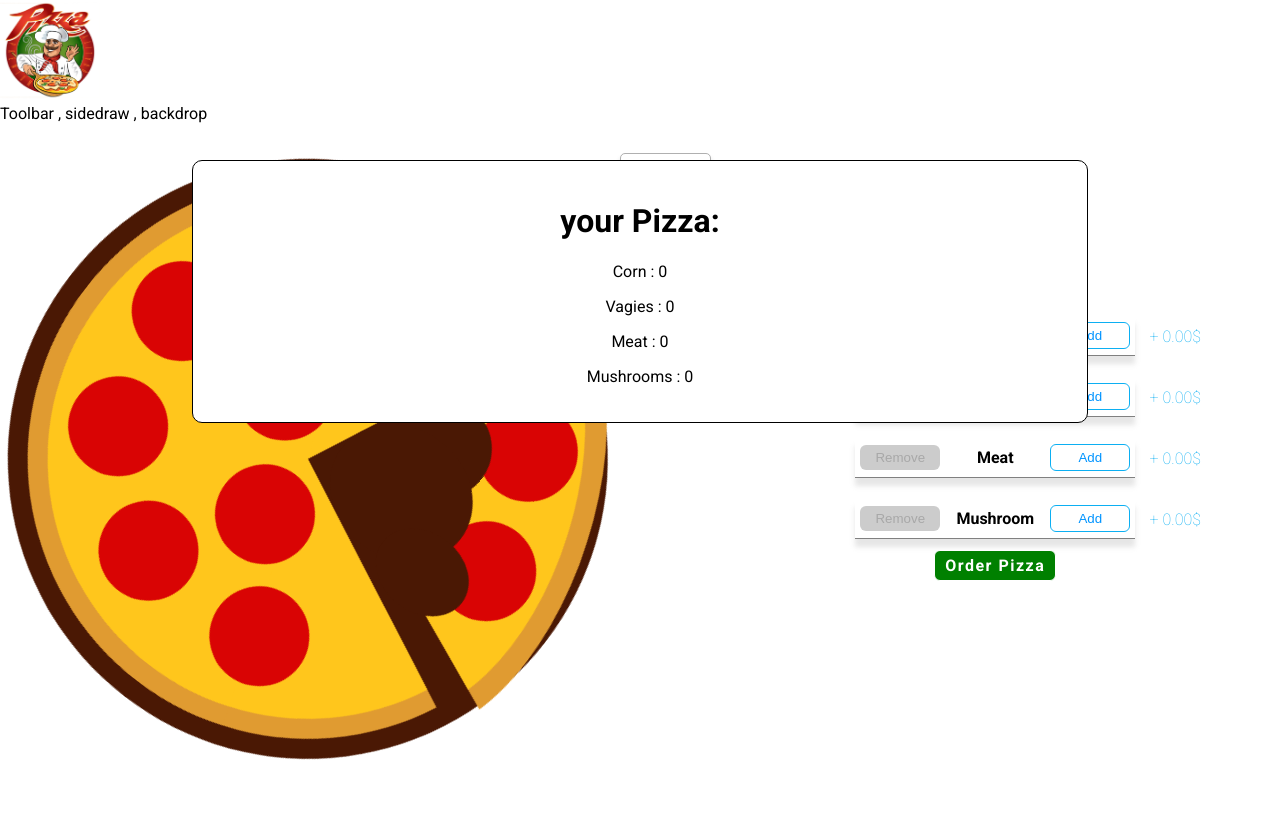
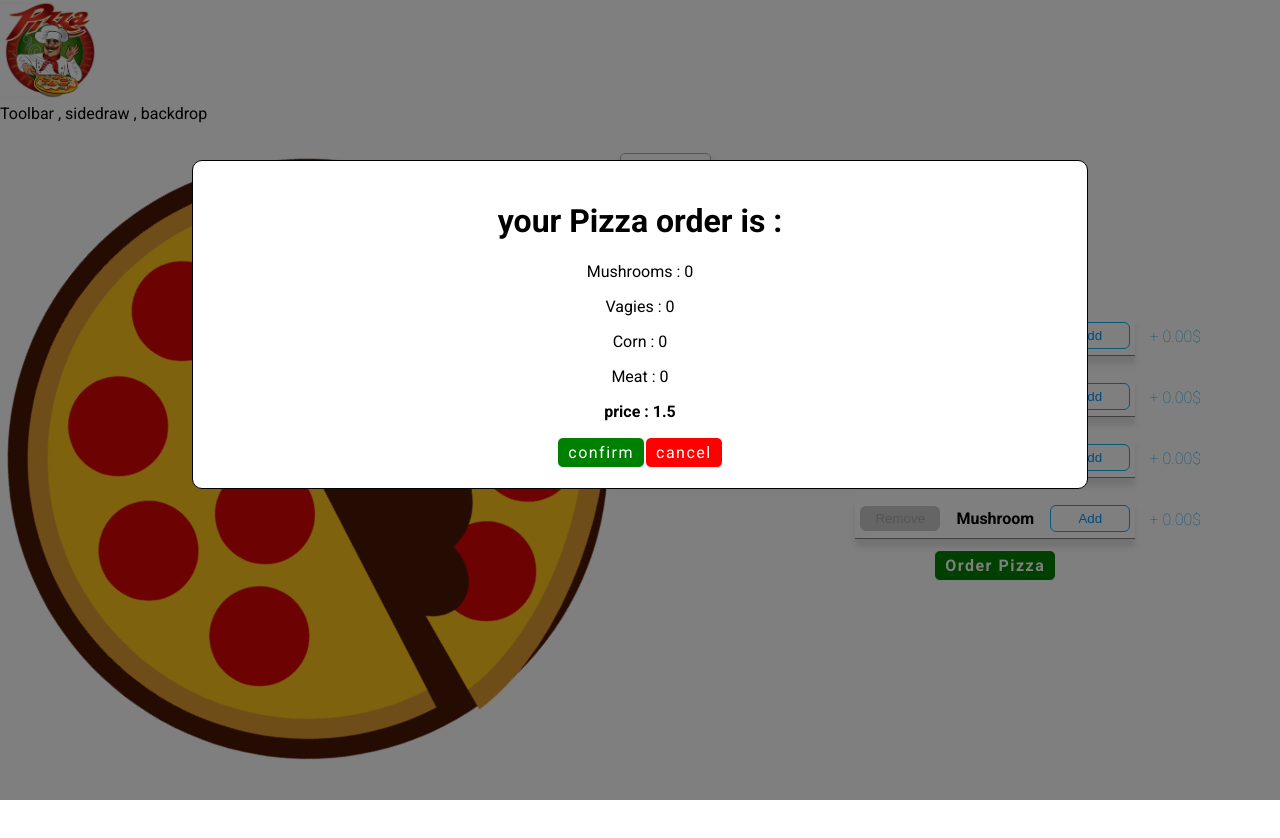
Before and after one commit to uranium93/pizza-application-react, a React (Create React App) app: page /build/Pizza in a window 1280 px wide. Both pictures are taken after a click on the button "Order Pizza". Shown: the top 838 px of the page. Built offline with nearby package versions, Linux system fonts and the light colour scheme.

Commit message:
adding modal and backdrop with function to show and hide

```diff
--- a/src/Components/PizzaControls/PizzaControls.js
+++ b/src/Components/PizzaControls/PizzaControls.js
@@ -42,7 +42,7 @@ const pizzaControls = (props)=> (
 			  		 removeButtonStatus={props.removeButtonsDisable["mushrooms"]}
 			  		 addButtonStatus={props.addButtonsDisable["mushrooms"]}
 			  		 />
-			<button className={styles.order} onClick={props.orederMenu}>Order Pizza</button>
+			<button className={styles.order} onClick={props.orderMenu}>Order Pizza</button>
 
 		</div>
 		);
--- /dev/null
+++ b/src/Components/Ui/Backdrop/Backdrop.js
@@ -0,0 +1,6 @@
+import React  from 'react'
+import styles from './Backdrop.module.css'
+
+const backdrop = (props)=>	<div className={styles.backdrop} onClick={props.hide}></div>
+
+export default backdrop
--- /dev/null
+++ b/src/Components/Ui/Backdrop/Backdrop.module.css
@@ -0,0 +1,9 @@
+.backdrop {
+	background: rgba(0,0,0,.5);
+	width: 100vw;
+	height: 100vh;
+	position: fixed;
+	top:0;
+	z-index: 500;
+
+}
--- a/src/Containers/FoodBuilder/FoodBuilder.js
+++ b/src/Containers/FoodBuilder/FoodBuilder.js
@@ -3,6 +3,7 @@ import styles from './FoodBuilder.module.css'
 import Pizza from '../../Components/Pizza/Pizza'
 import PizzaControls from '../../Components/PizzaControls/PizzaControls'
 import Modal from'../../Components/Ui/Modal/Modal'
+import Backdrop from'../../Components/Ui/Backdrop/Backdrop'
 import Aux from '../../hoc/Auxiliary'
 
 const ING_PRICES = {
@@ -20,6 +21,8 @@ class FoodBuilder extends Component {
 		mushrooms : 0,
 		},
 		totalPrice:1.5,
+		showMenu:false,
+		backdrop:false
 	}
 addIng = (adding)=>{
 	const prevCount = this.state.ingredients[adding];
@@ -45,6 +48,28 @@ removeIng = (removeing)=>{
 
 showOrderMenu = ()=>{
 
+	this.setState({showMenu:true});
+	this.setState({backdrop:true})
+
+}
+hideOrderMenu = ()=>{
+
+	this.setState({showMenu:false});
+
+}
+confirmOrder =()=>{
+	alert("order confirmed");
+	this.hideOrderMenu();
+	this.hideBackdrop();
+}
+cancelOrder = ()=>{
+this.hideOrderMenu();
+this.hideBackdrop();
+}
+
+hideBackdrop = ()=>{
+this.setState({backdrop:false})
+this.hideOrderMenu();
 }
 render (){
 	const removeDisable= {...this.state.ingredients};
@@ -56,18 +81,31 @@ render (){
 	for (let key in addDisable ){
 		addDisable[key]= (addDisable[key]>=2 )
 	}
+	let show = null
+	if (this.state.showMenu){
+		 show =
+			<Modal>
+			<h1>your Pizza order is :</h1>
+			<p>Mushrooms : {this.state.ingredients.mushrooms * ING_PRICES.mushrooms}</p>
+			<p>Vagies    : {this.state.ingredients.vagies * ING_PRICES.vagies}</p>
+			<p>Corn      : {this.state.ingredients.corns * ING_PRICES.corns}</p>
+			<p>Meat      : {this.state.ingredients.meat * ING_PRICES.meat}</p>
 
+   <p><strong>    price  :     {this.state.totalPrice} </strong></p>
+			<button className={styles.confirm} onClick={this.confirmOrder} >confirm </button>
+			<button className={styles.cancel } onClick={this.cancelOrder} >cancel  </button>
+		</Modal>
+
+	}
+	let backdrop=null
+	if(this.state.backdrop){
+		backdrop=<Backdrop hide={this.hideBackdrop}/>
+	}
 	return(
 
 	<Aux>
-
-		<Modal>
-			<h1>your Pizza:</h1>
-			<p>Corn : {this.state.ingredients.corns * ING_PRICES.corns}</p>
-			<p>Vagies : {this.state.ingredients.vagies * ING_PRICES.vagies}</p>
-			<p>Meat : {this.state.ingredients.meat * ING_PRICES.meat}</p>
-			<p>Mushrooms : {this.state.ingredients.mushrooms * ING_PRICES.mushrooms}</p>
-		</Modal>
+		{backdrop}
+		{show}
 
 		<div className={styles.FoodBuilder}>
 
--- a/src/Containers/FoodBuilder/FoodBuilder.module.css
+++ b/src/Containers/FoodBuilder/FoodBuilder.module.css
@@ -1,5 +1,39 @@
 .FoodBuilder {
 	display: flex;
+}
+.confirm , .cancel {
+	position: relative;
+
+	padding: 5px 10px;
+	border:1px solid white;
+	border-radius: 6px;
+	background-color: green;
+	color: white;
+	font-size: 16px;
+
+	font-family: "roboto";
+	font-weight: 500;
+	letter-spacing: 1.5px;
+}
+
+.cancel {
+	background-color: red;
+}
+.confirm:hover , .cancel:hover{
+	border:1px solid black;
+	box-shadow: 0px 2px 3px black;
+	background-color: white;
+	color: black;
+	cursor: pointer;
+}
+
+.confirm:active , .cancel:active{
+	border:1px solid black;
+	top:1px;
+	left:1px;
+	background-color: white;
+	color: black;
+	cursor: pointer;
 }
 @media (max-width: 1200px){
 .FoodBuilder{
```
